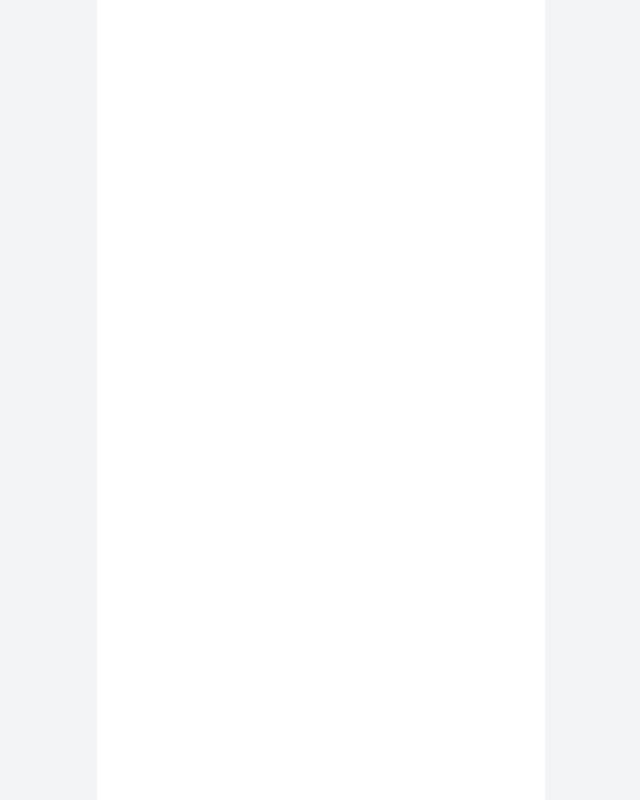
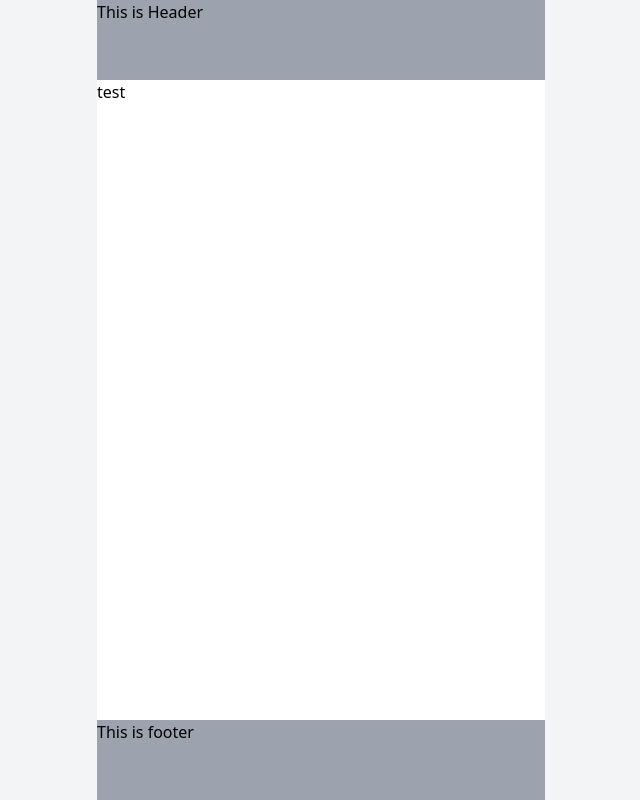
Before and after one commit to Jo-Jee/web-ledger, a Next.js app: page / in a window 1280 px wide. Shown: the whole page, without its empty margins (319-959 px from the left). Built offline with nearby package versions, Linux system fonts and the light colour scheme.

Commit message:
header, footer 추가

```diff
--- a/src/app/layout.tsx
+++ b/src/app/layout.tsx
@@ -1,3 +1,5 @@
+import Header from '@/components/Header'
+import Footer from '@components/Footer'
 import './globals.css'
 
 export const metadata = {
@@ -13,7 +15,11 @@ export default function RootLayout({
   return (
     <html lang="en">
       <body className="flex justify-center min-h-screen bg-gray-100">
-        <div className="max-w-md w-full bg-white">{children}</div>
+        <div className="flex flex-col max-w-md w-full bg-white">
+          <Header />
+          <section className="flex-1">{children}</section>
+          <Footer />
+        </div>
       </body>
     </html>
   )
--- a/src/app/page.tsx
+++ b/src/app/page.tsx
@@ -1,3 +1,7 @@
 export default function Home() {
-  return <div></div>
+  return (
+    <div>
+      <div>test</div>
+    </div>
+  )
 }
--- /dev/null
+++ b/src/components/Footer.tsx
@@ -0,0 +1,7 @@
+export default function Footer() {
+  return (
+    <footer className="h-20 bg-gray-400 w-full self-baseline">
+      This is footer
+    </footer>
+  )
+}
--- /dev/null
+++ b/src/components/Header.tsx
@@ -0,0 +1,3 @@
+export default function Header() {
+  return <header className="h-20 bg-gray-400">This is Header</header>
+}
```
